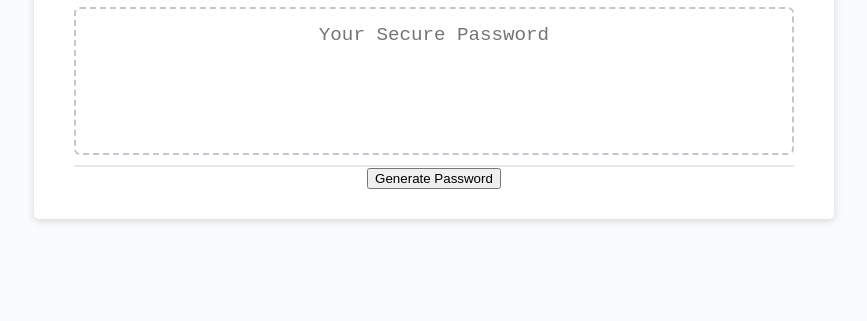
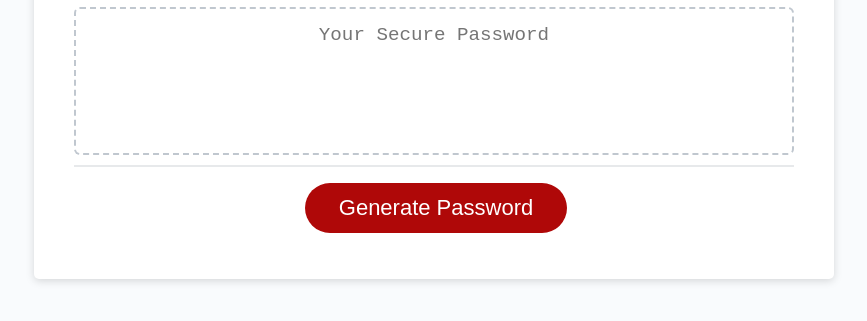
Before and after one commit to danbushong/passwordGenerator, a plain HTML site: page index.html in a window 1280 px wide. Shown: the part 241-562 px from the top of the page, without its empty margins (206-1073 px from the left). Drawn offline with Linux system fonts and the light colour scheme.

Commit message:
button beautification

```diff
--- a/index.html
+++ b/index.html
@@ -25,7 +25,7 @@
           ></textarea>
         </div>
         <div class="card-footer">
-          <button onclick="generate()">Generate Password</button>
+          <button onclick="generate()" id="generate" class="btn">Generate Password</button>
 
         </div>
       </div>
```
